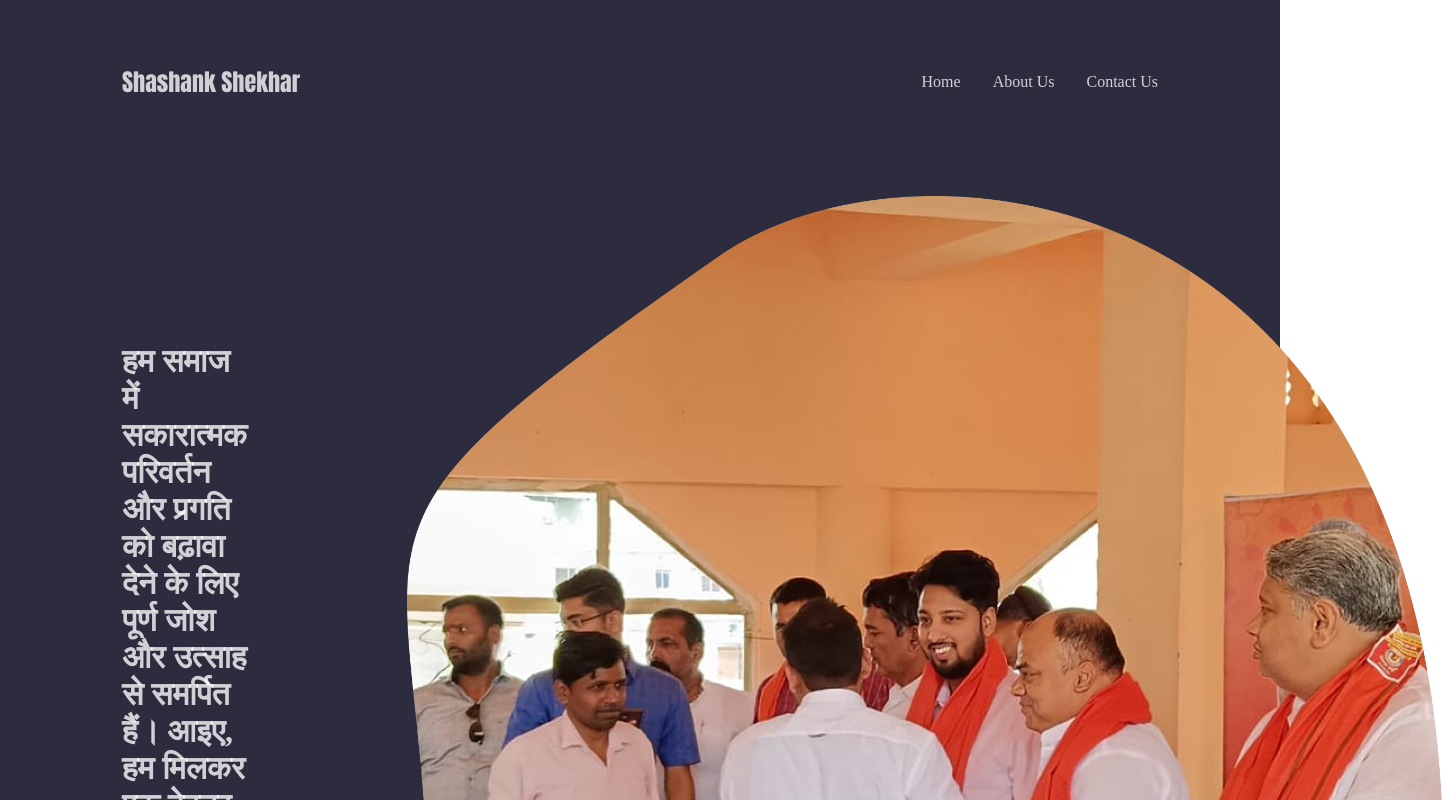
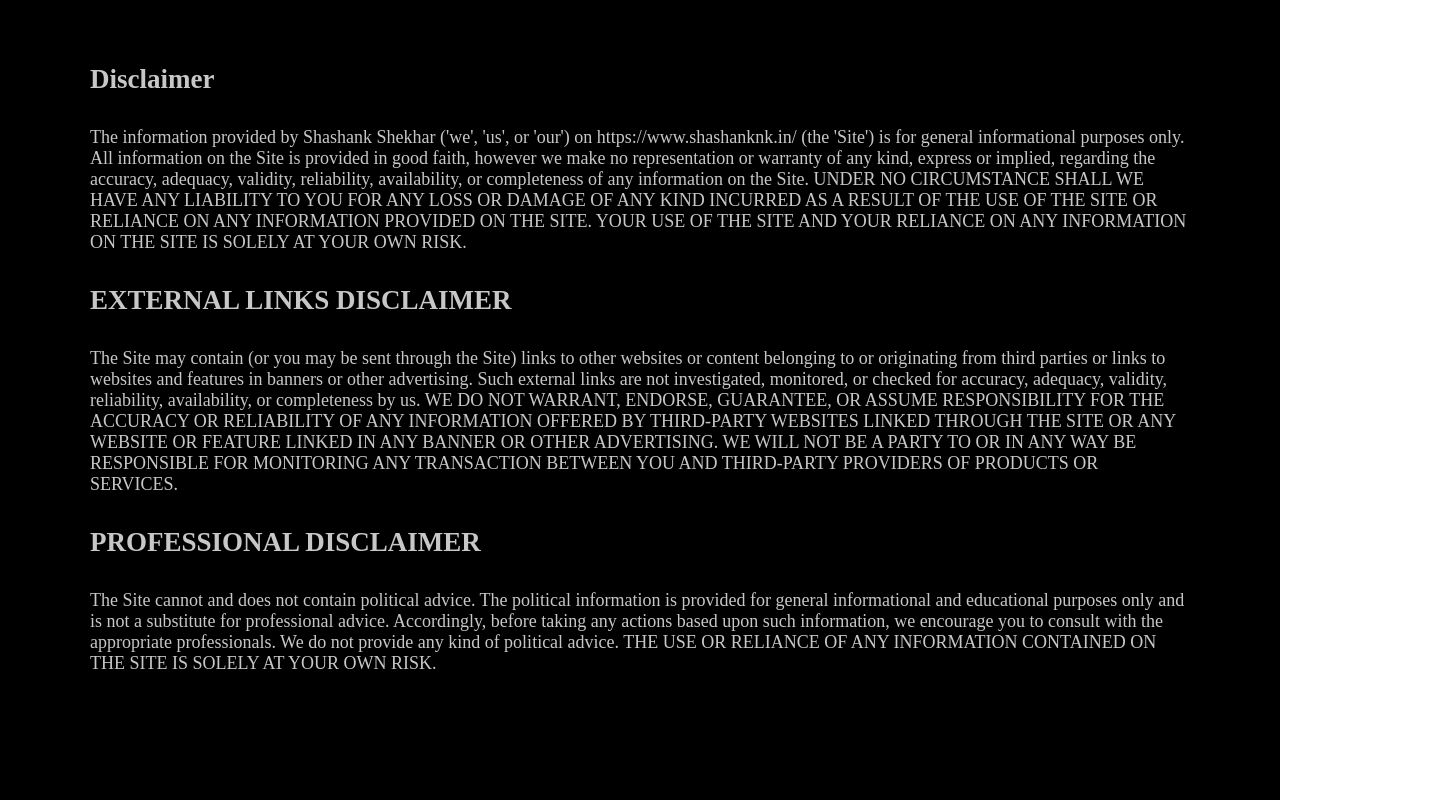
Before and after one commit to nishant-k1/shashanknk, a Next.js app: page / in a window 1280 px wide. Shown: the top 800 px of the page, 1443 px wide, since content can reach past the window. Built offline with nearby package versions, Linux system fonts and the light colour scheme.

Commit message:
fix: add content to disclaimer page

```diff
--- a/src/pages/index.tsx
+++ b/src/pages/index.tsx
@@ -1,5 +1,5 @@
 import React from "react";
-import DisclaimerView from "@/views/HomeView";
+import DisclaimerView from "@/views/DisclaimerView";
 import RootLayout from "@/app/layout";
 type Props = {};
 
--- a/src/views/DisclaimerView/index.tsx
+++ b/src/views/DisclaimerView/index.tsx
@@ -3,7 +3,68 @@ import React from "react";
 type Props = {};
 
 const DisclaimerView = (props: Props) => {
-  return <div>DisclaimerView</div>;
+  return (
+    <main
+      style={{
+        color: "black",
+        background: "black",
+        height: "100vh",
+        display: "flex",
+        justifyContent: "center",
+        padding: "4rem 0",
+      }}
+    >
+      <div
+        style={{
+          maxWidth: "1100px",
+          fontSize: "large",
+          display: "flex",
+          flexDirection: "column",
+          rowGap: "2rem",
+        }}
+      >
+        <h2>Disclaimer</h2>
+        <p>
+          The information provided by Shashank Shekhar (&apos;we&apos;,
+          &apos;us&apos;, or &apos;our&apos;) on https://www.shashanknk.in/ (the
+          &apos;Site&apos;) is for general informational purposes only. All
+          information on the Site is provided in good faith, however we make no
+          representation or warranty of any kind, express or implied, regarding
+          the accuracy, adequacy, validity, reliability, availability, or
+          completeness of any information on the Site. UNDER NO CIRCUMSTANCE
+          SHALL WE HAVE ANY LIABILITY TO YOU FOR ANY LOSS OR DAMAGE OF ANY KIND
+          INCURRED AS A RESULT OF THE USE OF THE SITE OR RELIANCE ON ANY
+          INFORMATION PROVIDED ON THE SITE. YOUR USE OF THE SITE AND YOUR
+          RELIANCE ON ANY INFORMATION ON THE SITE IS SOLELY AT YOUR OWN RISK.
+        </p>
+        <h2>EXTERNAL LINKS DISCLAIMER</h2>
+        <p>
+          The Site may contain (or you may be sent through the Site) links to
+          other websites or content belonging to or originating from third
+          parties or links to websites and features in banners or other
+          advertising. Such external links are not investigated, monitored, or
+          checked for accuracy, adequacy, validity, reliability, availability,
+          or completeness by us. WE DO NOT WARRANT, ENDORSE, GUARANTEE, OR
+          ASSUME RESPONSIBILITY FOR THE ACCURACY OR RELIABILITY OF ANY
+          INFORMATION OFFERED BY THIRD-PARTY WEBSITES LINKED THROUGH THE SITE OR
+          ANY WEBSITE OR FEATURE LINKED IN ANY BANNER OR OTHER ADVERTISING. WE
+          WILL NOT BE A PARTY TO OR IN ANY WAY BE RESPONSIBLE FOR MONITORING ANY
+          TRANSACTION BETWEEN YOU AND THIRD-PARTY PROVIDERS OF PRODUCTS OR
+          SERVICES.
+        </p>
+        <h2>PROFESSIONAL DISCLAIMER</h2>
+        <p>
+          The Site cannot and does not contain political advice. The political
+          information is provided for general informational and educational
+          purposes only and is not a substitute for professional advice.
+          Accordingly, before taking any actions based upon such information, we
+          encourage you to consult with the appropriate professionals. We do not
+          provide any kind of political advice. THE USE OR RELIANCE OF ANY
+          INFORMATION CONTAINED ON THE SITE IS SOLELY AT YOUR OWN RISK.
+        </p>
+      </div>
+    </main>
+  );
 };
 
 export default DisclaimerView;
```
